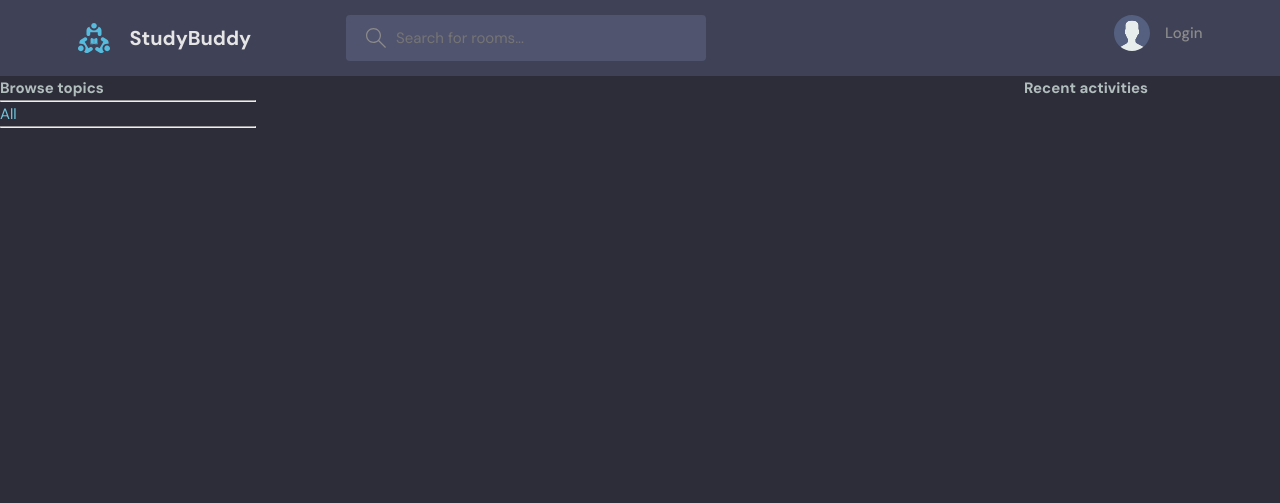
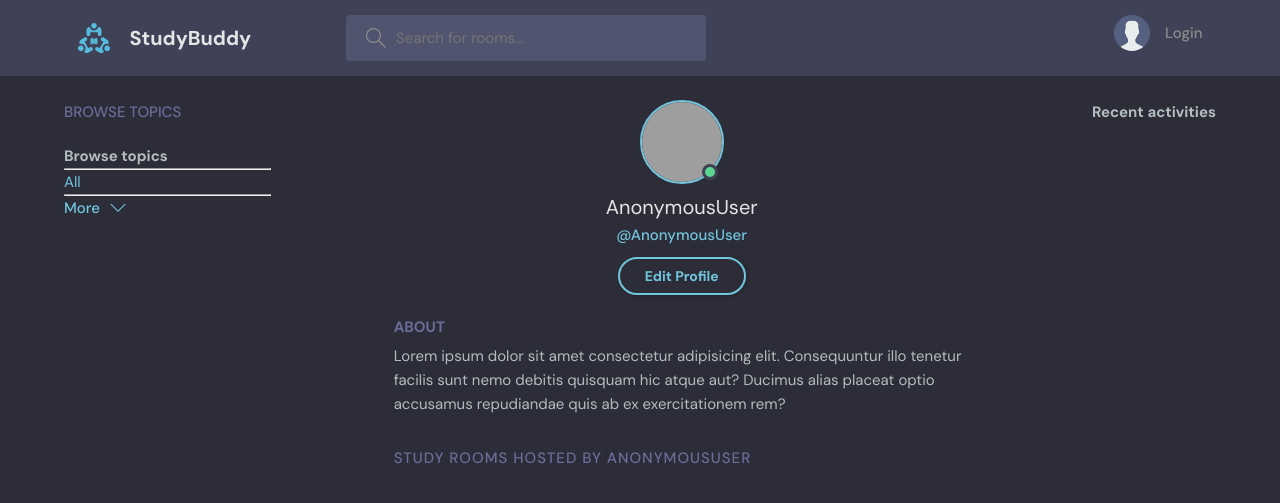
Before and after one commit to alejandroBarraza/chatApp, a Django app: template base/templates/base/user_profile.html in a window 1280 px wide. Shown: the top 503 px of the page. Run offline with Django 4.2, Linux system fonts and the light colour scheme; the template is opened without the code that fills it, so the values that code supplies are empty; grey boxes are pictures that could not be loaded.

Commit message:
update user profile

```diff
--- a/base/templates/base/user_profile.html
+++ b/base/templates/base/user_profile.html
@@ -1,31 +1,58 @@
 {% extends 'main.html' %}
+{% block content %}
+<main class="profile-page layout layout--3">
+  <div class="container">
+    <!-- Topics Start -->
+    <div class="topics">
+      <div class="topics__header">
+        <h2>Browse Topics</h2>
+      </div>
+      {% include 'base/topics_container.html' %}
+      <button class="btn btn--link" href="/">
+        More
+        <svg version="1.1" xmlns="http://www.w3.org/2000/svg" width="32" height="32" viewBox="0 0 32 32">
+          <title>chevron-down</title>
+          <path d="M16 21l-13-13h-3l16 16 16-16h-3l-13 13z"></path>
+        </svg>
+      </button>
+    </div>
+    <!-- Topics End -->
 
-{% block content %}
+    <!-- Room List Start -->
+    <div class="roomList">
+      <div class="profile">
+        <div class="profile__avatar">
+          <div class="avatar avatar--large active">
+            <img src="https://randomuser.me/api/portraits/men/11.jpg" />
+          </div>
+        </div>
+        <div class="profile__info">
+          <h3>{{ user }}</h3>
+          <p>@{{user}}</p>
+          <a href="{% url 'edit-profile' user.username%}" class="btn btn--main btn--pill">Edit Profile</a>
+        </div>
+        <div class="profile__about">
+          <h3>About</h3>
+          <p>
+            Lorem ipsum dolor sit amet consectetur adipisicing elit. Consequuntur illo tenetur
+            facilis sunt nemo debitis quisquam hic atque aut? Ducimus alias placeat optio
+            accusamus repudiandae quis ab ex exercitationem rem?
+          </p>
+        </div>
+      </div>
 
-<style>
-    .user-container{
-        display: grid;
-        grid-template-columns: 1fr 3fr 1fr;
+      <div class="roomList__header">
+        <div>
+          <h2>Study Rooms Hosted by {{user}}</a>
+          </h2>
+        </div>
+      </div>
+      {% include 'base/feed_component.html' %}
+    </div>
+    <!-- Room List End -->
 
-    }
-</style>
-
-<div>
-    <h3>{{user.username}}</h3>
-
-</div>
-
-<div class="user-container">
-    <div>
-        {% include 'base/topics_container.html' %}
-    </div>
-    <div>
-        {% include 'base/feed_component.html' %}
-    </div>
-    <div>
-        {% include 'base/activity_feed_component.html' %}
-    </div>
-
-</div>
-
+    <!-- Activities Start -->
+      {% include 'base/activity_feed_component.html' %}
+    <!-- Activities End -->
+</main>
 {% endblock %}
```
Also changed, not shown: base/templates/base/user_profileold.html (added, +31 -0 lines).
